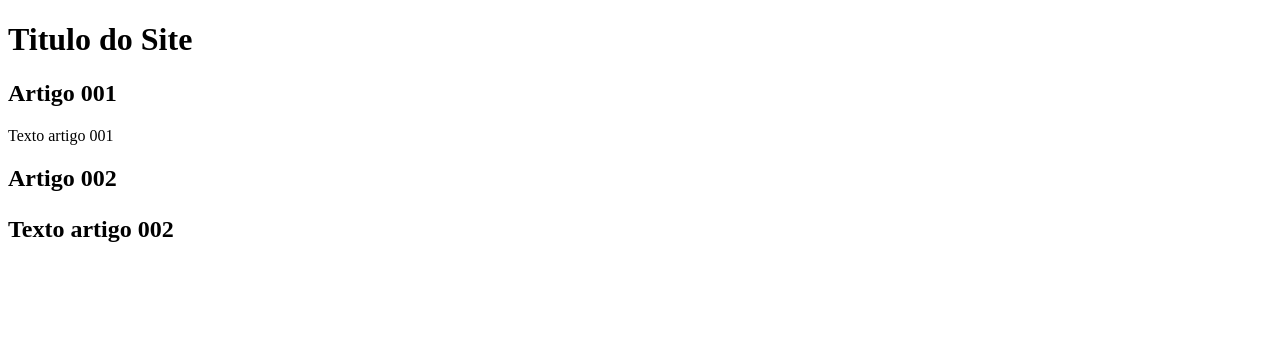
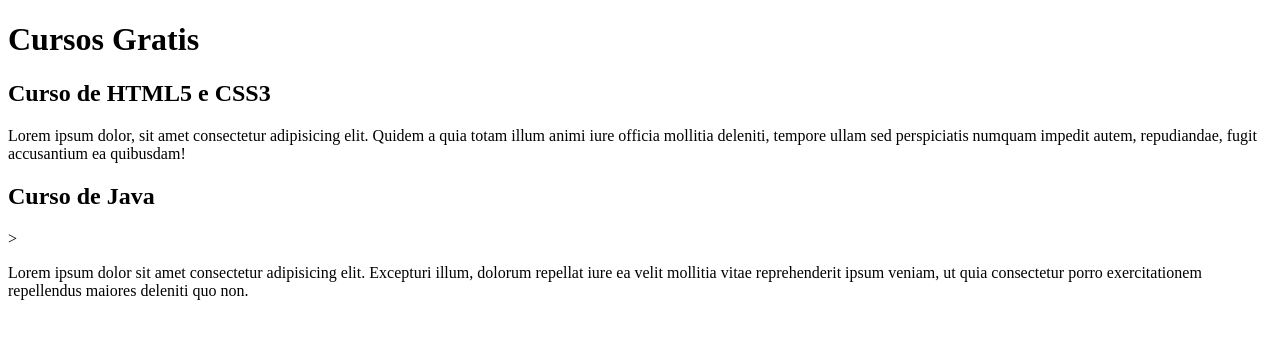
Before and after one commit to dbjoy/projeto-site, a plain HTML site: page index.html in a window 1280 px wide. Drawn offline with Linux system fonts and the light colour scheme.

Commit message:
inicio do conteudo

```diff
--- a/index.html
+++ b/index.html
@@ -9,16 +9,15 @@
 <body>
     <main>
         <header>
-            <h1>Titulo do Site</h1>
+            <h1>Cursos Gratis</h1>
         </header>
         <article>
-            <h2>Artigo 001</h2>
-            <p>Texto artigo 001</p>
+            <h2>Curso de HTML5 e CSS3</h2>
+            <p>Lorem ipsum dolor, sit amet consectetur adipisicing elit. Quidem a quia totam illum animi iure officia mollitia deleniti, tempore ullam sed perspiciatis numquam impedit autem, repudiandae, fugit accusantium ea quibusdam!</p>
         </article>
         <article>
-            <h2>Artigo 002
-                <p>Texto artigo 002</p>
-            </h2>
+            <h2>Curso de Java</h2>>
+                <p>Lorem ipsum dolor sit amet consectetur adipisicing elit. Excepturi illum, dolorum repellat iure ea velit mollitia vitae reprehenderit ipsum veniam, ut quia consectetur porro exercitationem repellendus maiores deleniti quo non.</p>
         </article>
     </main>
 </body>
```
